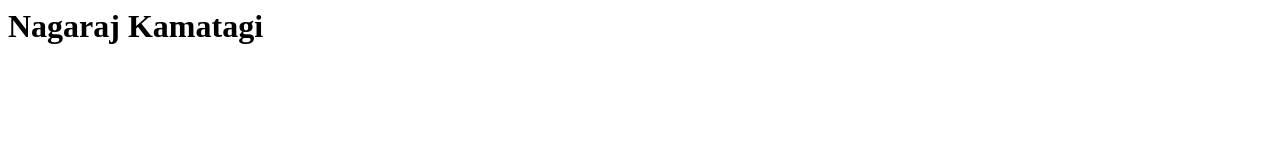
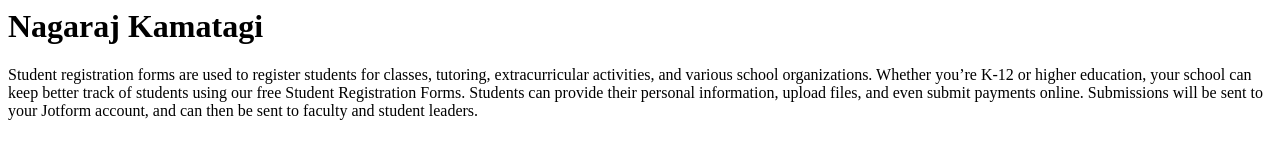
Before and after one commit to akshu004/Samartha, a plain HTML site: page index.html in a window 1280 px wide. Drawn offline with Linux system fonts and the light colour scheme.

Commit message:
add feature1

```diff
--- a/index.html
+++ b/index.html
@@ -1 +1,2 @@
 <h1>Nagaraj Kamatagi</h1>
+<P>Student registration forms are used to register students for classes, tutoring, extracurricular activities, and various school organizations. Whether you’re K-12 or higher education, your school can keep better track of students using our free Student Registration Forms. Students can provide their personal information, upload files, and even submit payments online. Submissions will be sent to your Jotform account, and can then be sent to faculty and student leaders.</P>
```
